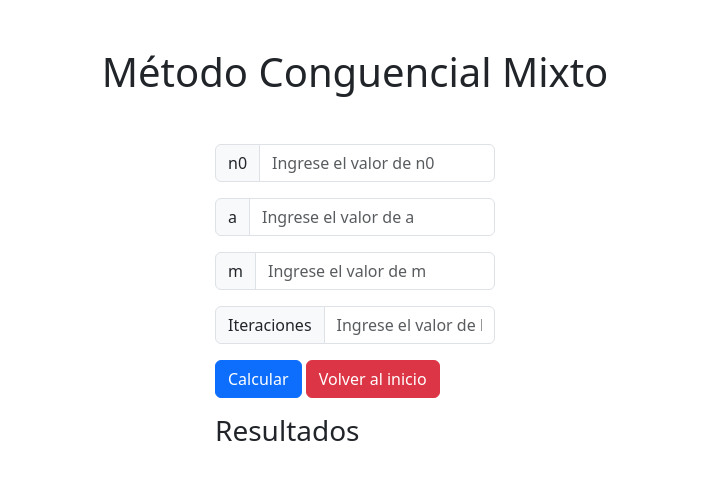
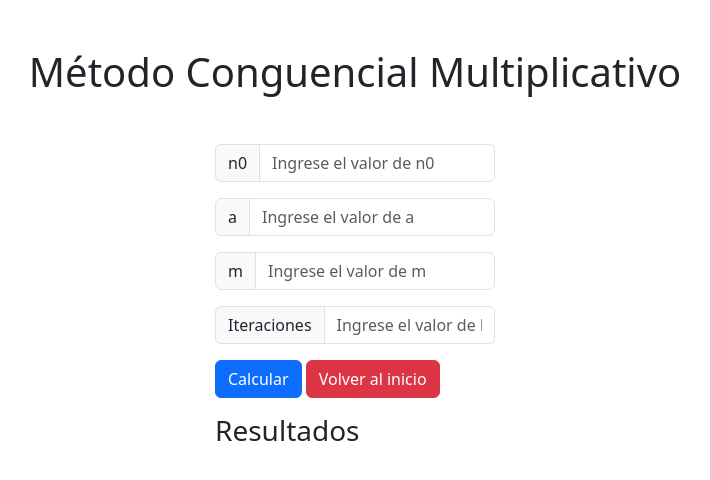
Before and after one commit to facundomoya/generadores_numeros_aleatorios, a plain HTML site: page metodoCongruencialMultiplicativo.html in a window 1280 px wide. Shown: the whole page, without its empty margins (285-995 px from the left). Drawn offline with nearby package versions, Linux system fonts and the light colour scheme.

Commit message:
se cambiaron los titulos erroneos

```diff
--- a/metodoCongruencialMultiplicativo.html
+++ b/metodoCongruencialMultiplicativo.html
@@ -7,12 +7,12 @@
     <link href="https://cdn.jsdelivr.net/npm/bootstrap@5.3.5/dist/css/bootstrap.min.css" rel="stylesheet"
         integrity="sha384-SgOJa3DmI69IUzQ2PVdRZhwQ+dy64/BUtbMJw1MZ8t5HZApcHrRKUc4W0kG879m7" crossorigin="anonymous">
         <link rel="stylesheet" href="../css/style.css">
-    <title>Método Conguencial Mixto</title>
+    <title>Método Conguencial Multiplicativo</title>
 </head>
 <body>
     <main>
         <section>
-            <h1 class="text-center my-5">Método Conguencial Mixto</h1>
+            <h1 class="text-center my-5">Método Conguencial Multiplicativo</h1>
             <div class="margenes-inputs">
                 <div class="input-group flex-nowrap">
                     <span class="input-group-text" id="semilla">n0</span>
```
Also changed, not shown: corrida.html (+1 -1 lines), serie.html (+1 -1 lines).
